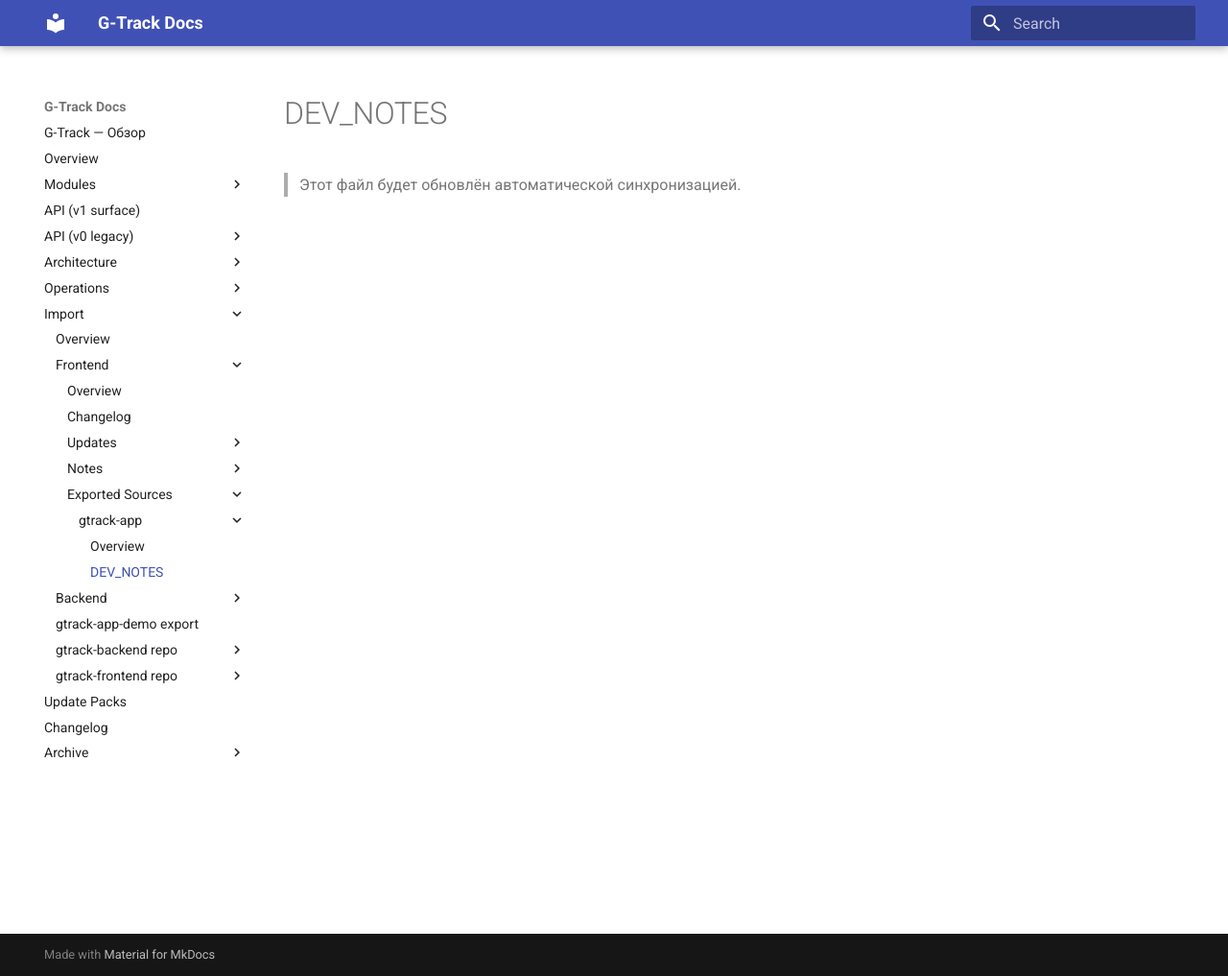
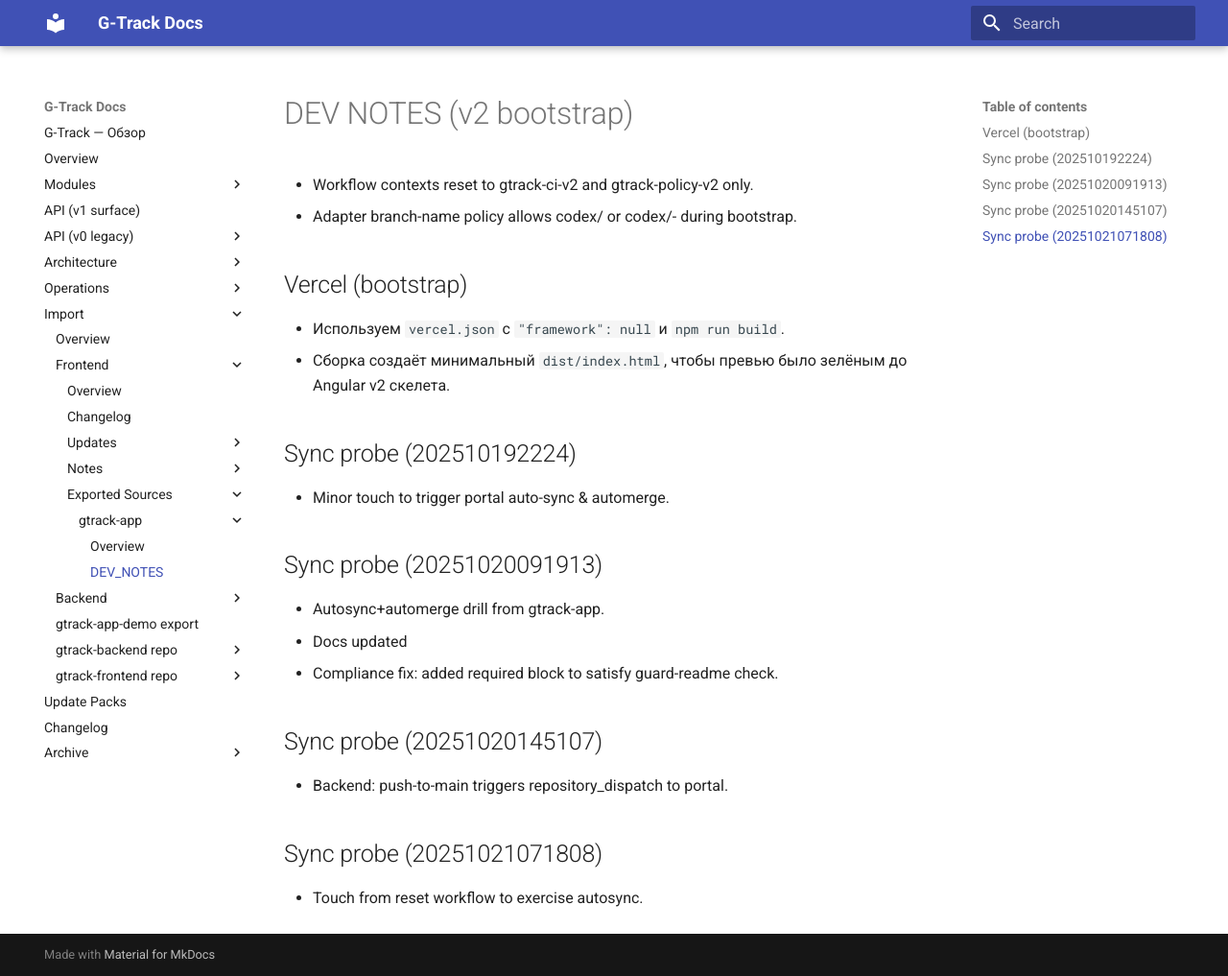
Before and after one commit to tqlismqn/gtrack-docs, an MkDocs documentation site: the page built from docs/import/frontend/gtrack-app/DEV_NOTES.md, in a window 1280 px wide and 1017 px high. Shown: the whole window at 96% size. Built offline with MkDocs 1.6.1 and Material for MkDocs 9.7.7, drawn with Linux system fonts in a browser that asks for light colours.

Commit message:
docs(sync): import from gtrack-app & gtrack-backend (#154)

```diff
--- a/docs/import/frontend/gtrack-app/DEV_NOTES.md
+++ b/docs/import/frontend/gtrack-app/DEV_NOTES.md
@@ -1,3 +1,21 @@
-# DEV_NOTES
+# DEV NOTES (v2 bootstrap)
+- Workflow contexts reset to gtrack-ci-v2 and gtrack-policy-v2 only.
+- Adapter branch-name policy allows codex/<task> or codex/<task>-<yyyymmddHHMM> during bootstrap.
 
-> Этот файл будет обновлён автоматической синхронизацией.
+## Vercel (bootstrap)
+- Используем `vercel.json` с `"framework": null` и `npm run build`.
+- Сборка создаёт минимальный `dist/index.html`, чтобы превью было зелёным до Angular v2 скелета.
+
+## Sync probe (202510192224)
+- Minor touch to trigger portal auto-sync & automerge.
+
+## Sync probe (20251020091913)
+- Autosync+automerge drill from gtrack-app.
+- Docs updated
+  - Compliance fix: added required block to satisfy guard-readme check.
+
+## Sync probe (20251020145107)
+- Backend: push-to-main triggers repository_dispatch to portal.
+
+## Sync probe (20251021071808)
+- Touch from reset workflow to exercise autosync.
```
Also changed, not shown: docs/import/backend/gtrack-backend/DEV_NOTES.md (+11 -2 lines), 2 other files.
